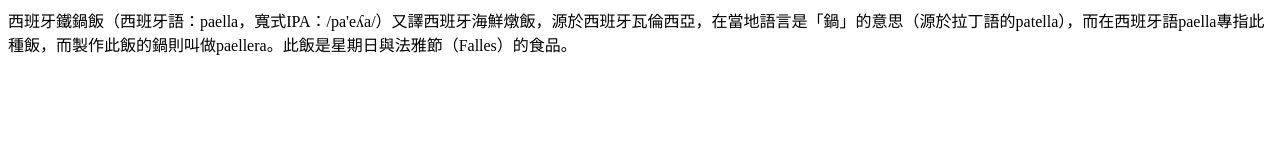
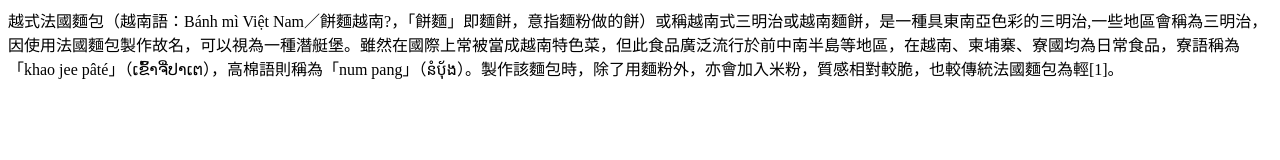
Before and after one commit to emmakuo1019/Web250422, a plain HTML site: page index.html in a window 1280 px wide. Drawn offline with Linux system fonts and the light colour scheme.

Commit message:
換一種菜

```diff
--- a/index.html
+++ b/index.html
@@ -5,6 +5,6 @@
     <title>Web250422</title>
 </head>
 <body>
-    <div>西班牙鐵鍋飯（西班牙語：paella，寬式IPA：/pa'eʎa/）又譯西班牙海鮮燉飯，源於西班牙瓦倫西亞，在當地語言是「鍋」的意思（源於拉丁語的patella），而在西班牙語paella專指此種飯，而製作此飯的鍋則叫做paellera。此飯是星期日與法雅節（Falles）的食品。</div>
+    <div>越式法國麵包（越南語：Bánh mì Việt Nam／餅麵越南?，「餅麵」即麵餅，意指麵粉做的餅）或稱越南式三明治或越南麵餅，是一種具東南亞色彩的三明治,一些地區會稱為三明治，因使用法國麵包製作故名，可以視為一種潛艇堡。雖然在國際上常被當成越南特色菜，但此食品廣泛流行於前中南半島等地區，在越南、柬埔寨、寮國均為日常食品，寮語稱為「khao jee pâté」（ເຂົ້າຈີ່ປາເຕ），高棉語則稱為「num pang」（នំបុ័ង）。製作該麵包時，除了用麵粉外，亦會加入米粉，質感相對較脆，也較傳統法國麵包為輕[1]。</div>
 </body>
 </html>
```
